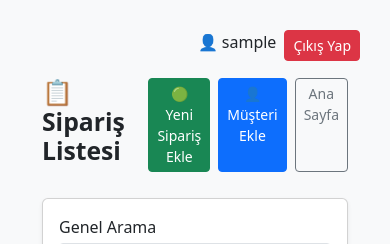
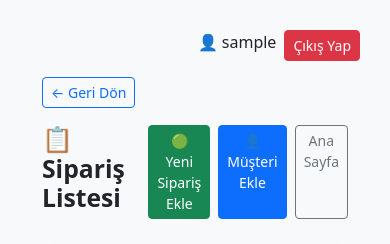
Before and after one commit to tekstilmoli-afk/moli_app, a Django app: page / in a window 390 px wide. Shown: the top 244 px of the page. Run offline with Django 5.2, Linux system fonts and the light colour scheme; the visitor is signed in with stand-in values (Sample User, id 1); data that the repository does not hold is empty.

Commit message:
Mobil için geri dön butonları eklendi (order_list & user_management)

```diff
--- a/templates/core/order_list.html
+++ b/templates/core/order_list.html
@@ -59,6 +59,10 @@
 {% endif %}
 
 <div class="container">
+
+    <!-- 🔙 Geri Dön Butonu -->
+    <a href="/management/" class="btn btn-outline-primary btn-sm mb-3">← Geri Dön</a>
+
     <!-- Üst başlık ve butonlar -->
     <div class="d-flex justify-content-between align-items-center mb-4">
         <h2>📋 Sipariş Listesi</h2>
--- a/templates/user_management.html
+++ b/templates/user_management.html
@@ -3,6 +3,10 @@
 
 {% block content %}
 <div class="container mt-4">
+
+    <!-- 🔙 Geri Dön Butonu -->
+    <a href="/management/" class="btn btn-outline-primary btn-sm mb-3">← Geri Dön</a>
+
     <h2 class="mb-4">👥 Kullanıcı Yönetimi</h2>
 
     <!-- ✅ Mesajlar -->
```
